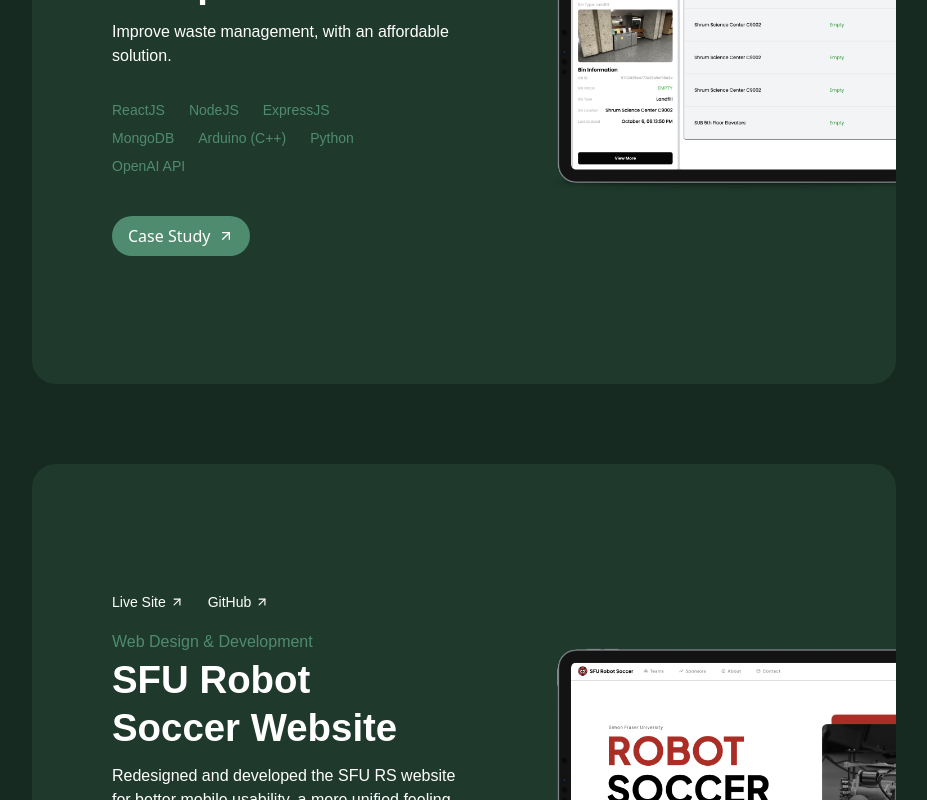
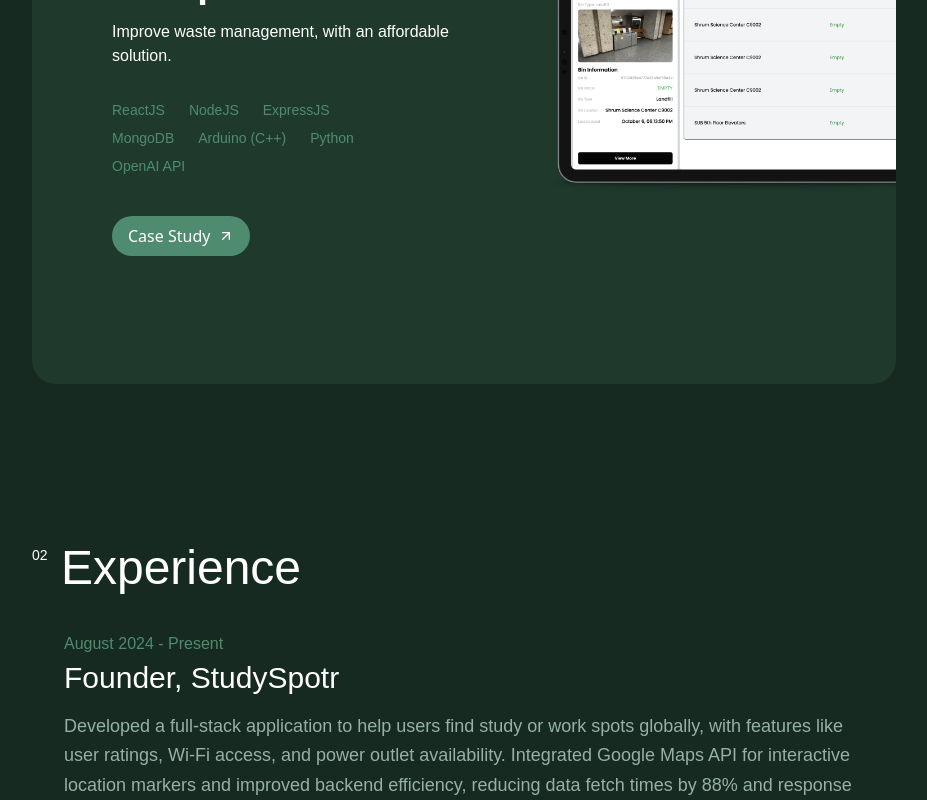
Before and after one commit to harjotsk03/portfolio24, a React (Create React App) app: page / in a window 1280 px wide. Shown: the part 2000-2800 px from the top of the page, without its empty margins (176-1103 px from the left). Built offline with nearby package versions, Linux system fonts and the light colour scheme.

Commit message:
hide other projects for resubmission

```diff
--- a/src/Components/Home/Projects.js
+++ b/src/Components/Home/Projects.js
@@ -44,47 +44,47 @@
       ],
       image: BinThereIpad,
     },
-    {
-      title: "SFU Robot Soccer Website",
-      gitHubLink:
-        "https://github.com/SFURobotSoccer/sfurobotsoccerwebsitedashboard",
-      liveSiteLink: "https://sfurobotsoccer.com",
-      casePageLin: null,
-      type: "Web Design & Development",
-      description:
-        "Redesigned and developed the SFU RS website for better mobile usability, a more unified feeling UI, and better user engagement",
-      technologies: ["ReactJS", "TailwindCSS", "Google Firebase"],
-      image: SFURSIpad,
-    },
-    {
-      title: "Pharmabotics",
-      gitHubLink: "https://github.com/harjotsk03/pharmabotics",
-      liveSiteLink: null,
-      casePageLin: null,
-      type: "Software & Hardware Development",
-      description:
-        "An automated medicine dispensing system using hardware and software.",
-      technologies: [
-        "ReactJS",
-        "TailwindCSS",
-        "NodeJS",
-        "ExpressJS",
-        "MongoDB",
-        "Arduino (C++)",
-      ],
-      image: PharmaboticsIpad,
-    },
-    {
-      title: "EcoGrow",
-      gitHubLink: "https://github.com/harjotsk03/GardenSimulationJava",
-      liveSiteLink: null,
-      casePageLin: null,
-      type: "Software/Game Development",
-      description:
-        "A garden simulation game to learn Object Oriented Programming.",
-      technologies: ["Java"],
-      image: EcoGrowIpad,
-    },
+    // {
+    //   title: "SFU Robot Soccer Website",
+    //   gitHubLink:
+    //     "https://github.com/SFURobotSoccer/sfurobotsoccerwebsitedashboard",
+    //   liveSiteLink: "https://sfurobotsoccer.com",
+    //   casePageLin: null,
+    //   type: "Web Design & Development",
+    //   description:
+    //     "Redesigned and developed the SFU RS website for better mobile usability, a more unified feeling UI, and better user engagement",
+    //   technologies: ["ReactJS", "TailwindCSS", "Google Firebase"],
+    //   image: SFURSIpad,
+    // },
+    // {
+    //   title: "Pharmabotics",
+    //   gitHubLink: "https://github.com/harjotsk03/pharmabotics",
+    //   liveSiteLink: null,
+    //   casePageLin: null,
+    //   type: "Software & Hardware Development",
+    //   description:
+    //     "An automated medicine dispensing system using hardware and software.",
+    //   technologies: [
+    //     "ReactJS",
+    //     "TailwindCSS",
+    //     "NodeJS",
+    //     "ExpressJS",
+    //     "MongoDB",
+    //     "Arduino (C++)",
+    //   ],
+    //   image: PharmaboticsIpad,
+    // },
+    // {
+    //   title: "EcoGrow",
+    //   gitHubLink: "https://github.com/harjotsk03/GardenSimulationJava",
+    //   liveSiteLink: null,
+    //   casePageLin: null,
+    //   type: "Software/Game Development",
+    //   description:
+    //     "A garden simulation game to learn Object Oriented Programming.",
+    //   technologies: ["Java"],
+    //   image: EcoGrowIpad,
+    // },
   ];
 
   return (
```
